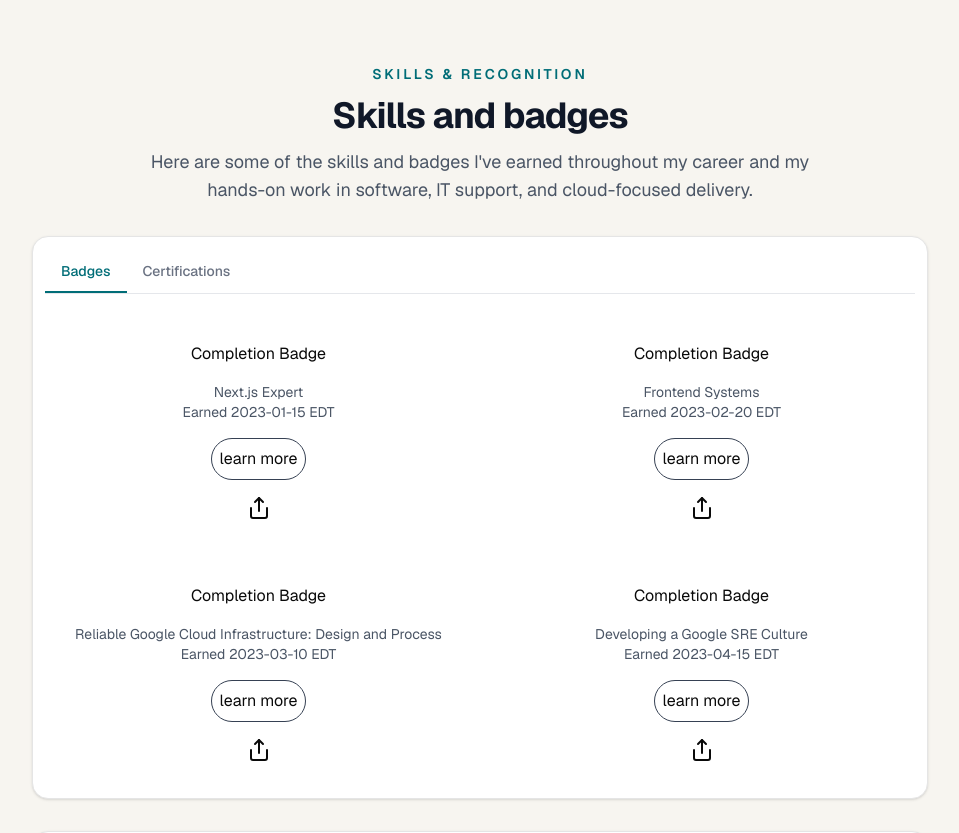
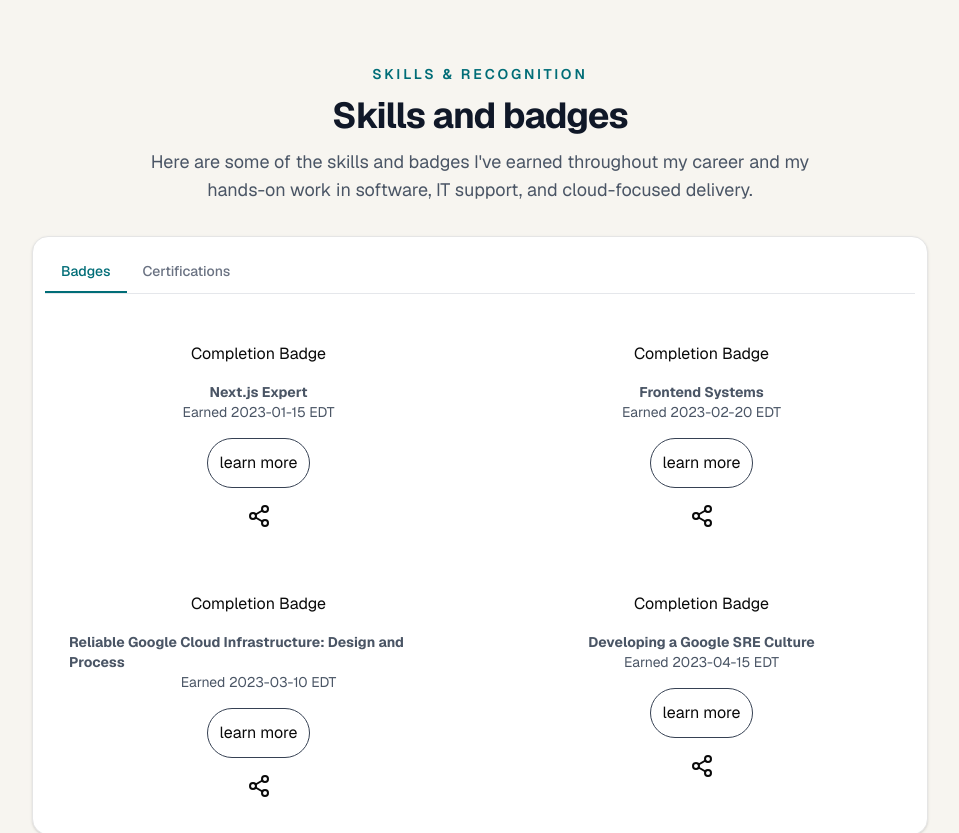
Before and after one commit to sh-Enoch/me, a Next.js app in the folder my-website/: page /skills in a window 1280 px wide. Shown: the top 833 px of the page, without its empty margins (160-1119 px from the left). Built offline with nearby package versions, Linux system fonts and the light colour scheme.

Commit message:
fix: update Badge component for consistency; replace ShareIcon with Share2 and adjust styles

```diff
--- a/my-website/src/components/Badge.tsx
+++ b/my-website/src/components/Badge.tsx
@@ -1,5 +1,5 @@
 import React from "react";
-import { ShareIcon } from "lucide-react";
+import { Share2 } from "lucide-react";
 
 type BadgeProps = {
   name: string;
@@ -14,14 +14,14 @@ function Badge({ name, date_earned, issued_by, cert_id }: BadgeProps) {
       <div className="items-center flex flex-col gap-4 ">
         <div>Completion Badge</div>
         <div className="text-sm text-gray-600 flex flex-col items-center">
-          <h3 className="font-">{name}</h3>
+          <h3 className="font-bold">{name}</h3>
           <p>Earned {date_earned} EDT</p>
         </div>
       </div>
       <div className="items-center flex flex-col gap-4">
-        <div className="rounded-4xl p-2 border border-gray-700">learn more</div>
+        <div className="rounded-4xl p-3 border border-gray-700">learn more</div>
         <div>
-          <ShareIcon />
+          <Share2 />
         </div>
       </div>
     </article>
```
